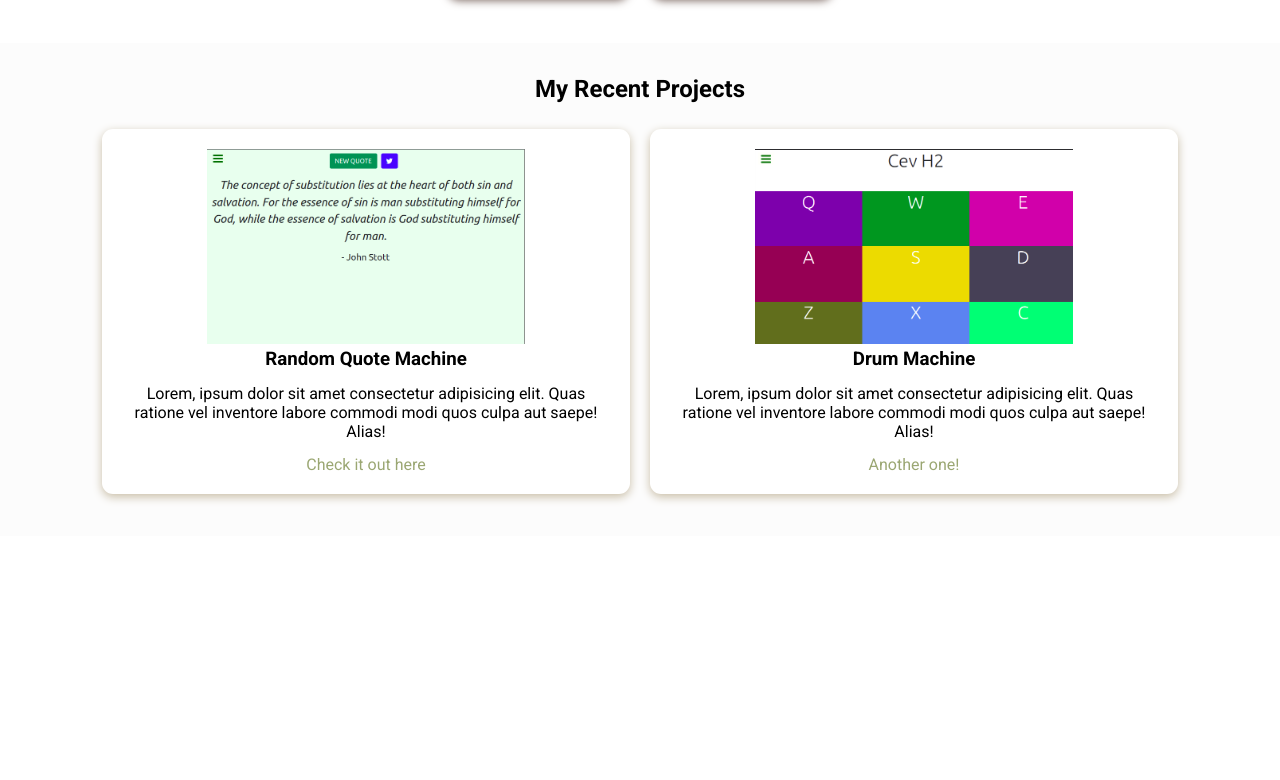
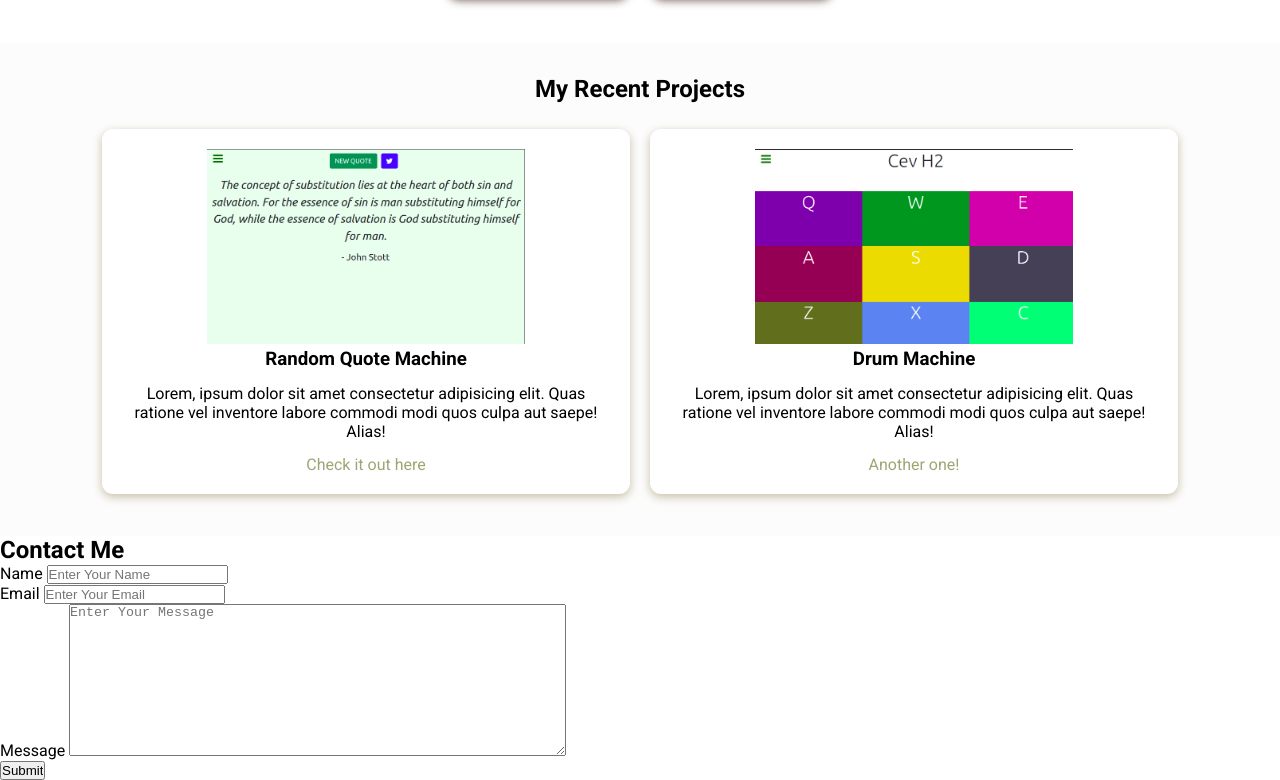
Before and after one commit to rynpal/PortfolioSite, a plain HTML site: page index.html in a window 1280 px wide. Shown: the part 1212-1992 px from the top of the page. Before the commit the page ends 1748 px from the top, so only its background shows below. Drawn offline with nearby package versions, Linux system fonts and the light colour scheme.

Commit message:
Set up format of contact section

```diff
--- a/index.html
+++ b/index.html
@@ -144,7 +144,55 @@
     </div>
   </section>
     <!-- Contact section -->
-
+<section class="contact" id="contact">
+  <h2>Contact Me</h2>
+  <div class="contact-form-container">
+    <div class="contact-form">
+      <form action="" method="POST">
+        <div class="form-control">
+          <label for="name">Name</label>
+          <input
+            type="text"
+            id="name"
+            name="sender-name"
+            placeholder="Enter Your Name"
+            class="input-field"
+            required
+          />
+        </div>
+        <div class="form-control">
+          <label for="email">Email</label>
+          <input
+            type="email"
+            id="email"
+            name="sender-email"
+            placeholder="Enter Your Email"
+            class="input-field"
+            required
+          />
+        </div>
+        <div class="form-control">
+          <label for="message">Message</label>
+          <textarea
+            id="message"
+            cols="60"
+            rows="10"
+            placeholder="Enter Your Message"
+            name="message"
+            class="input-field"
+            required
+          ></textarea>
+        </div>
+        <input
+          type="submit"
+          value="Submit"
+          id="submit-btn"
+          class="submit-btn"
+        />
+      </form>
+    </div<
+  </div>
+</section>
     <!-- Social accounts - Fixed to the right -->
 
     <!-- Footer section -->
```
